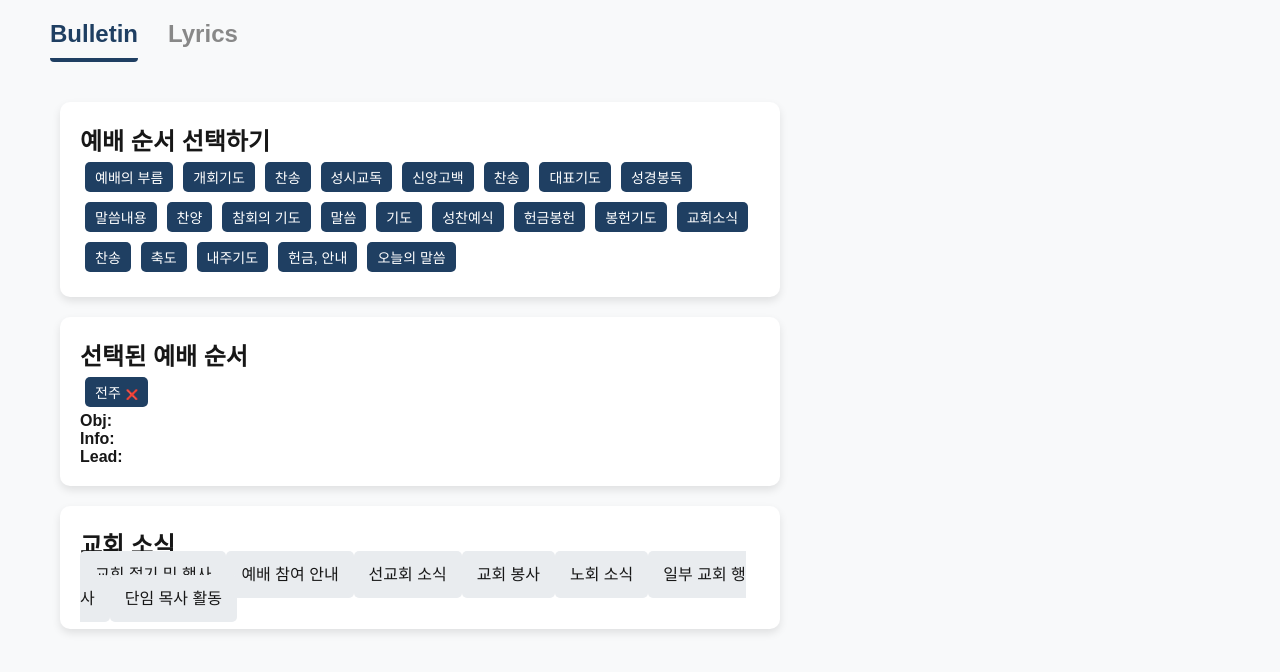
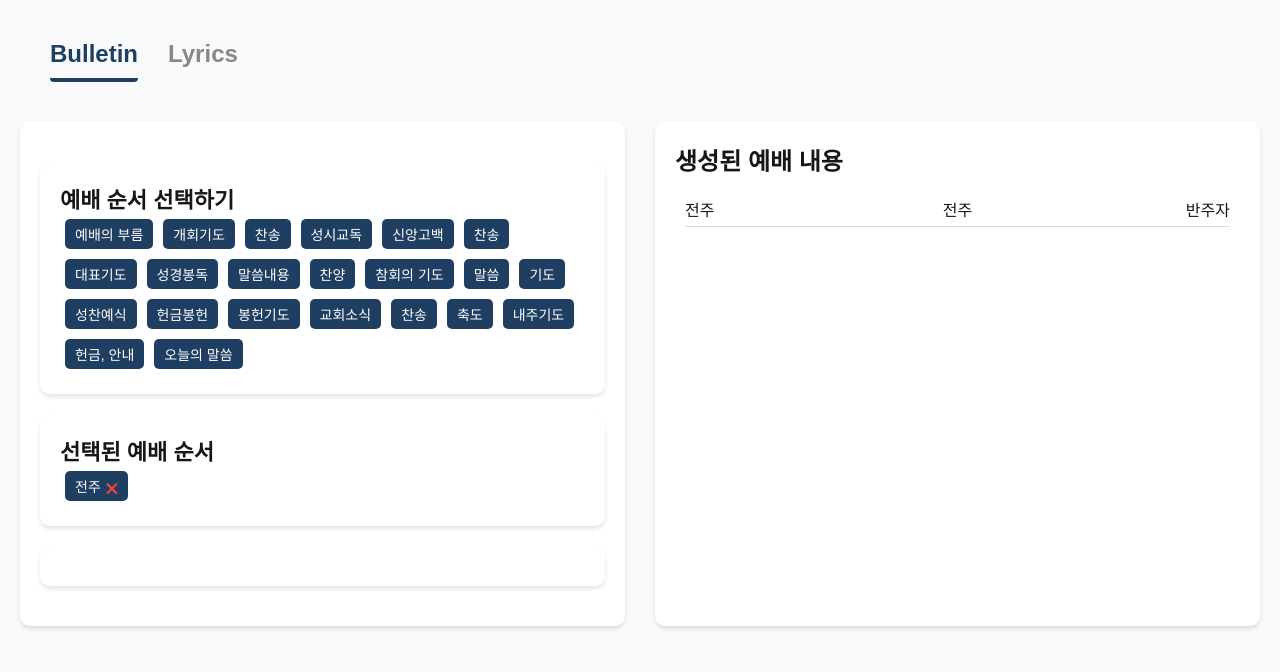
Before and after one commit to AwesomeYelim/easyPreparation, a Next.js app in the folder epui/: page /bulletin in a window 1280 px wide. Both pictures are taken after a click on the element "전주". Shown: the top 672 px of the page. Built offline with nearby package versions, Linux system fonts and the light colour scheme.

Commit message:
static result

```diff
--- a/epui/app/bulletin/components/ChurchNews.tsx
+++ /dev/null
@@ -1,31 +0,0 @@
-import { useState } from "react";
-
-const newsCategories = [
-  "교회 절기 및 행사",
-  "예배 참여 안내",
-  "선교회 소식",
-  "교회 봉사",
-  "노회 소식",
-  "일부 교회 행사",
-  "단임 목사 활동",
-];
-
-export default function ChurchNews() {
-  const [selectedNews, setSelectedNews] = useState<string[]>([
-    "교회 절기 및 행사",
-    "예배 참여 안내",
-  ]);
-
-  return (
-    <section className="card">
-      <h2>교회 소식</h2>
-      <div>
-        {newsCategories.map((news) => (
-          <span key={news} className="news-box">
-            {news}
-          </span>
-        ))}
-      </div>
-    </section>
-  );
-}
--- /dev/null
+++ b/epui/app/bulletin/components/Detail.tsx
@@ -0,0 +1,28 @@
+import { useState } from "react";
+import { selectedDetailState } from "@/recoilState";
+import { useRecoilValue } from "recoil";
+
+export default function Detail() {
+  const selectedDetail = useRecoilValue(selectedDetailState);
+
+  return (
+    <section className="card">
+      {selectedDetail.obj && (
+        <>
+          <h2>{selectedDetail.title.split("_")[1]}</h2>
+          <div key={selectedDetail.title} className="detail-card">
+            <p>
+              <strong>Obj:</strong> {selectedDetail.obj}
+            </p>
+            <p>
+              <strong>Info:</strong> {selectedDetail.info}
+            </p>
+            <p>
+              <strong>Lead:</strong> {selectedDetail.lead}
+            </p>
+          </div>
+        </>
+      )}
+    </section>
+  );
+}
--- a/epui/app/bulletin/components/SelectedOrder.tsx
+++ b/epui/app/bulletin/components/SelectedOrder.tsx
@@ -5,8 +5,7 @@ import React from "react";
 export default function SelectedOrder({ selectedItems, setSelectedItems }) {
   // setWorshipOrder를 useSetRecoilState로 변경하여 setter만 사용합니다.
   const setWorshipOrder = useSetRecoilState(worshipOrderState);
-  const [selectedDetail, setSelectedDetail] =
-    useRecoilState(selectedDetailState);
+  const setSelectedDetail = useSetRecoilState(selectedDetailState);
 
   const handleDeleteItem = (item) => {
     setSelectedItems((prevItems) => prevItems.filter((el) => el !== item));
@@ -21,45 +20,27 @@ export default function SelectedOrder({ selectedItems, setSelectedItems }) {
           // 각 항목에 대한 상세 정보를 selectedDetail 객체에서 key로 접근
           return (
             <>
-              <span className="tag" onClick={() => setSelectedDetail(item)}>
+              <span
+                className="tag"
+                onClick={(e) => {
+                  e.stopPropagation();
+                  setSelectedDetail(item);
+                }}
+              >
                 {item.title.split("_")[1]}
                 <button
                   className="delete-btn"
-                  onClick={() => handleDeleteItem(item)}
+                  onClick={(e) => {
+                    handleDeleteItem(item);
+                  }}
                 >
                   ❌
                 </button>
               </span>
-              {/* <div key={item} className="detail-card">
-                <p>
-                  <strong>Obj:</strong> {item.obj}
-                </p>
-                <p>
-                  <strong>Info:</strong> {item.info}
-                </p>
-                <p>
-                  <strong>Lead:</strong> {item.lead}
-                </p>
-              </div> */}
             </>
           );
         })}
       </div>
-      <>
-        {selectedDetail && (
-          <div key={selectedDetail.title} className="detail-card">
-            <p>
-              <strong>Obj:</strong> {selectedDetail.obj}
-            </p>
-            <p>
-              <strong>Info:</strong> {selectedDetail.info}
-            </p>
-            <p>
-              <strong>Lead:</strong> {selectedDetail.lead}
-            </p>
-          </div>
-        )}
-      </>
     </section>
   );
 }
--- a/epui/app/bulletin/components/WorshipOrder.tsx
+++ b/epui/app/bulletin/components/WorshipOrder.tsx
@@ -1,5 +1,5 @@
 import { useRecoilState } from "recoil";
-import { worshipOrderState } from "../../recoilState";
+import { worshipOrderState } from "@/recoilState";
 
 export type WorshipOrderItem = {
   title: string;
--- a/epui/app/bulletin/page.tsx
+++ b/epui/app/bulletin/page.tsx
@@ -2,20 +2,36 @@
 
 import { WorshipOrder, WorshipOrderItem } from "./components/WorshipOrder";
 import SelectedOrder from "./components/SelectedOrder";
-import ChurchNews from "./components/ChurchNews";
+import Detail from "./components/Detail";
 import { useState } from "react";
 
 export default function Bulletin() {
   const [selectedItems, setSelectedItems] = useState<WorshipOrderItem[]>([]);
 
   return (
-    <div>
-      <WorshipOrder setSelectedItems={setSelectedItems} />
-      <SelectedOrder
-        selectedItems={selectedItems}
-        setSelectedItems={setSelectedItems}
-      />
-      <ChurchNews />
+    <div className="bulletin_wrap">
+      <div className="editable">
+        <WorshipOrder setSelectedItems={setSelectedItems} />
+        <SelectedOrder
+          selectedItems={selectedItems}
+          setSelectedItems={setSelectedItems}
+        />
+        <Detail />
+      </div>
+      <div className="result">
+        <h2>생성된 예배 내용</h2>
+        <div className="contents">
+          {selectedItems.map((el) => {
+            return (
+              <div className="row">
+                <div className="title">{el.title.split("_")[1]}</div>
+                <div className="obj">{el.obj}</div>
+                <div className="lead">{el.lead}</div>
+              </div>
+            );
+          })}
+        </div>
+      </div>
     </div>
   );
 }
--- a/epui/app/styles.scss
+++ b/epui/app/styles.scss
@@ -10,7 +10,7 @@ body {
   flex-direction: column;
   align-items: flex-start;
   width: 100%;
-  padding-left: 20px;
+  padding: 20px;
 }
 
 /* 제목 스타일 */
@@ -41,15 +41,60 @@ body {
   }
 }
 
-/* 카드 스타일 */
+.bulletin_wrap {
+  display: flex;
+  gap: 30px;
+  width: 100%;
   .card {
     background-color: #ffffff;
     border-radius: 10px;
-  box-shadow: 0 4px 8px rgba(0, 0, 0, 0.1);
+    box-shadow: 0 3px 4px rgba(0, 0, 0, 0.1);
     padding: 20px;
     margin: 20px auto;
-  width: 90%;
     max-width: 800px;
+    h2 {
+      font-size: 22px;
+    }
+    .detail-card {
+      margin-top: 10px;
+    }
+  }
+  .editable,
+  .result {
+    flex: 1;
+    background-color: #ffffff;
+    border-radius: 10px;
+    box-shadow: 0 3px 4px rgba(0, 0, 0, 0.1);
+    padding: 20px;
+    margin: 20px 0;
+    min-width: 0;
+    .contents {
+      padding: 20px 10px;
+      .row {
+        display: flex;
+        // gap: 20px;
+        align-items: center;
+        justify-content: space-between;
+        margin-bottom: 10px;
+        border-bottom: 1px solid #ddd;
+        padding-bottom: 5px;
+        > div {
+          flex: 1;
+          max-width: 100px;
+          text-align: center;
+          overflow: hidden;
+          text-overflow: ellipsis;
+          white-space: nowrap;
+          &.title {
+            text-align: left;
+          }
+          &.lead {
+            text-align: right;
+          }
+        }
+      }
+    }
+  }
 }
 
 /* 버튼 스타일 */
```
Also changed, not shown: 3 other files (tests, documents, lock files or other folders). Lines whose indentation alone changed are shown as unchanged.
